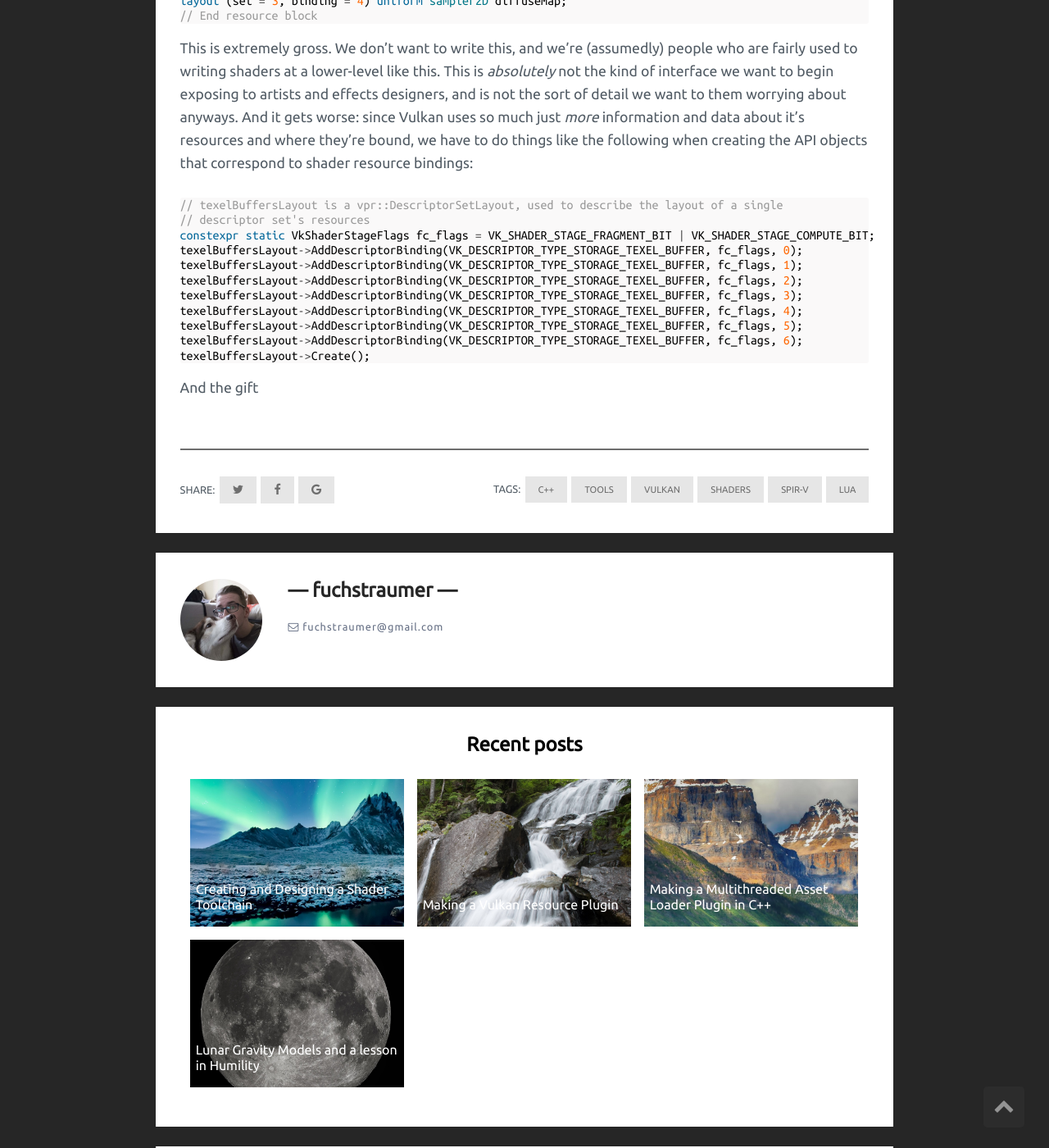
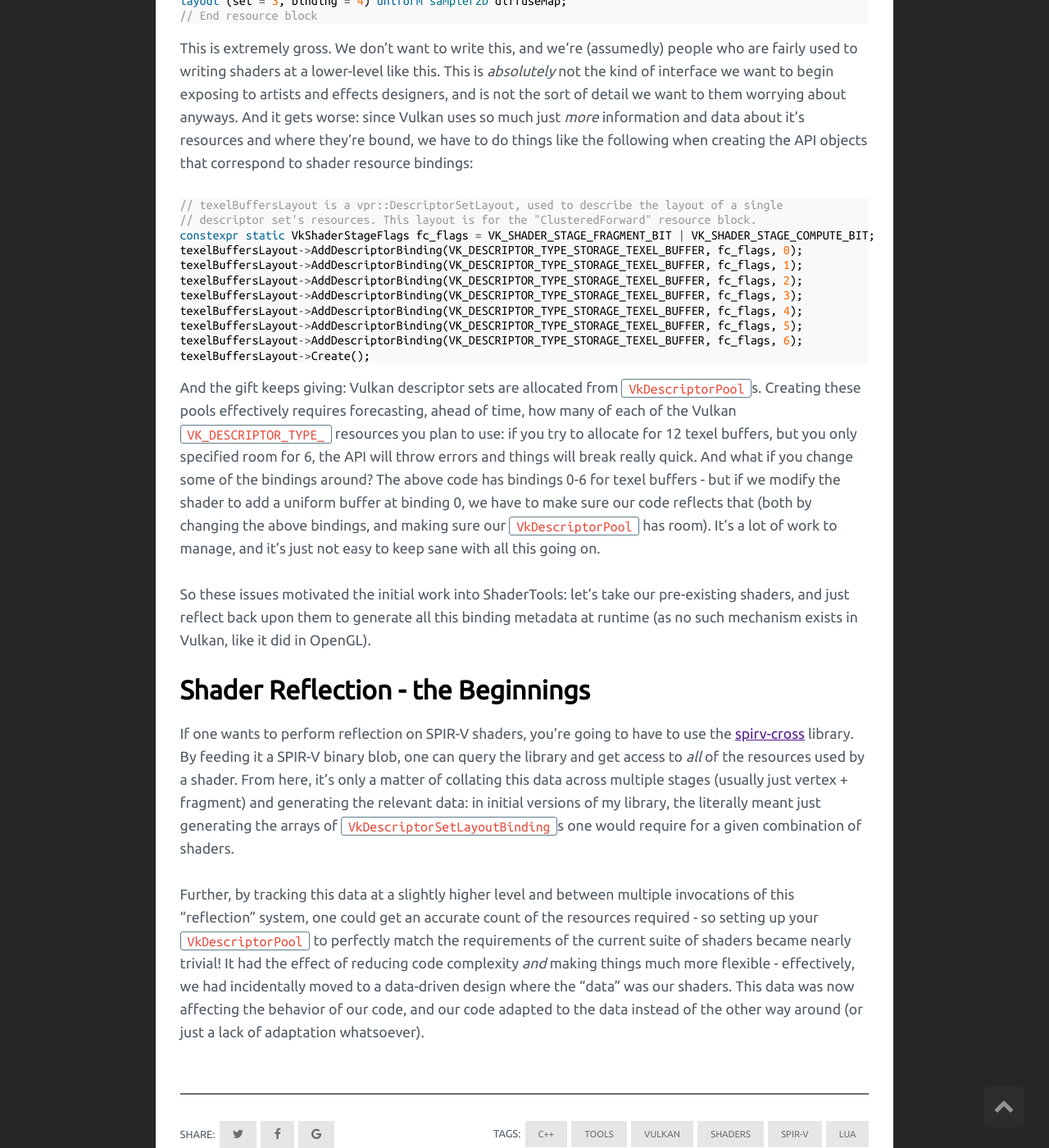
Before and after one commit to fuchstraumer/fuchstraumer.github.io, a Jekyll site: the page built from _posts/2018-9-2-Shader-Toolchain.md, in a window 1280 px wide and 1400 px high, scrolled down 1850 px. Shown: the whole window at 82% size. Built offline with Jekyll 4.4.1, drawn with Linux system fonts in a browser that asks for light colours; comment, search, counter and statistics services are not loaded.

Commit message:
Further exposition on early work

```diff
--- a/_posts/2018-9-2-Shader-Toolchain.md
+++ b/_posts/2018-9-2-Shader-Toolchain.md
@@ -47,7 +47,7 @@ This is extremely gross. We don't want to write this, and we're (assumedly) peop
 
 {% highlight cpp %}
 // texelBuffersLayout is a vpr::DescriptorSetLayout, used to describe the layout of a single
-// descriptor set's resources
+// descriptor set's resources. This layout is for the "ClusteredForward" resource block.
 constexpr static VkShaderStageFlags fc_flags = VK_SHADER_STAGE_FRAGMENT_BIT | VK_SHADER_STAGE_COMPUTE_BIT;
 texelBuffersLayout->AddDescriptorBinding(VK_DESCRIPTOR_TYPE_STORAGE_TEXEL_BUFFER, fc_flags, 0);
 texelBuffersLayout->AddDescriptorBinding(VK_DESCRIPTOR_TYPE_STORAGE_TEXEL_BUFFER, fc_flags, 1);
@@ -59,4 +59,12 @@ texelBuffersLayout->AddDescriptorBinding(VK_DESCRIPTOR_TYPE_STORAGE_TEXEL_BUFFER
 texelBuffersLayout->Create();
 {% endhighlight %}
 
-And the gift
+And the gift keeps giving: Vulkan descriptor sets are allocated from `VkDescriptorPool`s. Creating these pools effectively requires forecasting, ahead of time, how many of each of the Vulkan `VK_DESCRIPTOR_TYPE_` resources you plan to use: if you try to allocate for 12 texel buffers, but you only specified room for 6, the API will throw errors and things will break really quick. And what if you change some of the bindings around? The above code has bindings 0-6 for texel buffers - but if we modify the shader to add a uniform buffer at binding 0, we have to make sure our code reflects that (both by changing the above bindings, and making sure our `VkDescriptorPool` has room). It's a lot of work to manage, and it's just not easy to keep sane with all this going on.
+
+So these issues motivated the initial work into ShaderTools: let's take our pre-existing shaders, and just reflect back upon them to generate all this binding metadata at runtime (as no such mechanism exists in Vulkan, like it did in OpenGL).
+
+# Shader Reflection - the Beginnings
+
+If one wants to perform reflection on SPIR-V shaders, you're going to have to use the [spirv-cross]() library. By feeding it a SPIR-V binary blob, one can query the library and get access to *all* of the resources used by a shader. From here, it's only a matter of collating this data across multiple stages (usually just vertex + fragment) and generating the relevant data: in initial versions of my library, the literally meant just generating the arrays of `VkDescriptorSetLayoutBinding`s one would require for a given combination of shaders.
+
+Further, by tracking this data at a slightly higher level and between multiple invocations of this "reflection" system, one could get an accurate count of the resources required - so setting up your `VkDescriptorPool` to perfectly match the requirements of the current suite of shaders became nearly trivial! It had the effect of reducing code complexity *and* making things much more flexible - effectively, we had incidentally moved to a data-driven design where the "data" was our shaders. This data was now affecting the behavior of our code, and our code adapted to the data instead of the other way around (or just a lack of adaptation whatsoever).
```
